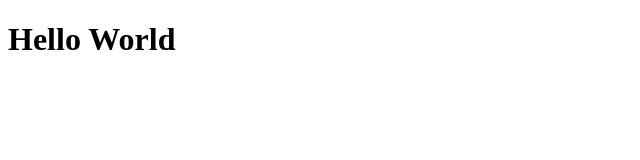
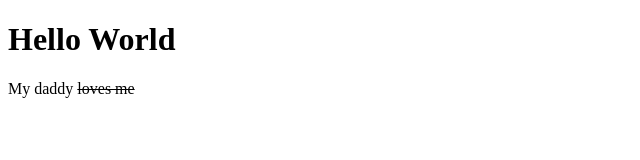
Before and after one commit to Aboyede/Aboyede, a plain HTML site: page index.html in a window 1280 px wide. Shown: the whole page, without its empty margins (0-640 px from the left). Drawn offline with Linux system fonts and the light colour scheme.

Commit message:
Ï added p

```diff
--- a/index.html
+++ b/index.html
@@ -8,5 +8,6 @@
 </head>
 <body>
     <h1>Hello World</h1>
+    <p>My daddy <s>loves me</s></p>
 </body>
 </html>
```
